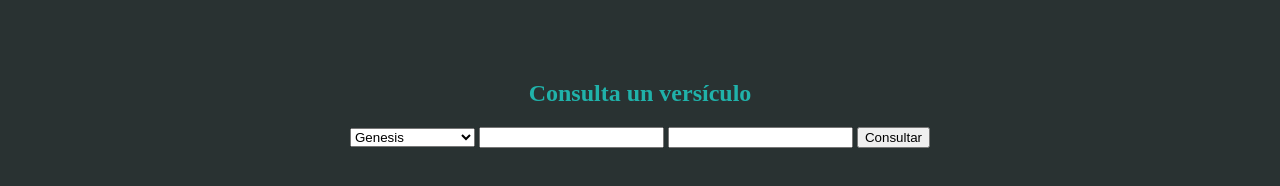
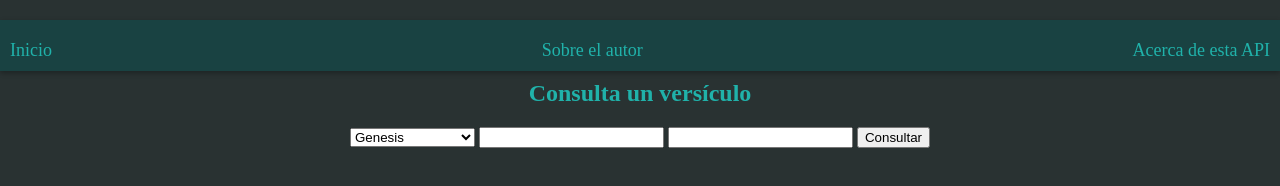
Before and after one commit to Alberto-Ricardo/bible_api, a plain HTML site: page index.html in a window 1280 px wide. Drawn offline with Linux system fonts and the light colour scheme; no server answers.

Commit message:
New features and styles added

```diff
--- a/index.html
+++ b/index.html
@@ -9,6 +9,11 @@
     <title>API</title>
 </head>
 <body>
+    <section id="top-section">
+        <div id="inicio">Inicio</div>
+        <div id="Me">Sobre el autor</div>
+        <div id="APIB">Acerca de esta API</div>
+    </section>
     <section>
             <h1>Consulta un versículo</h1>
             <select name="" id="libro">
--- a/styles.css
+++ b/styles.css
@@ -10,3 +10,99 @@ section {
 p {
     font-size: 2rem;
 }
+
+
+footer {
+    color:white;
+    background-color: green;
+}
+
+
+#top-section {
+    text-align:center;
+    display: flex;
+    flex-direction: row;
+    justify-content: space-between;
+    margin-top: 20px;
+    font-size:large;
+    position: fixed;
+    top: 0;
+    left: 0;
+    right: 0;
+    background-color: rgb(25, 66, 66);
+    padding: 10px;
+    box-shadow: 0px 2px 5px rgba(0, 0, 0, 0.3);
+}
+
+#inicio, #APIB, #Me {
+    margin-top: 10px;
+    text-align: left;
+    color: lightseagreen;
+}
+
+#Me {
+    text-align: right;
+}
+
+/*
+#top-section {
+    display: flex;
+    flex-direction: row;
+    justify-content: space-between;
+    align-items: center;
+    padding: 10px;
+    background-color:blueviolet;
+    top: 0;
+
+  }
+  */
+
+/*
+
+  #inicio, #Me, #APIB {
+    font-size: 1.2rem;
+    color: lightseagreen;
+
+  }
+
+  #inicio a, #Me a, #APIB a {
+    text-decoration: none;
+    color: inherit;
+
+  }
+
+  @media screen and (max-width: 768px) {
+    #top-section {
+      flex-direction: column;
+      justify-content: center;
+    }
+
+    #inicio, #Me, #APIB {
+      margin: 5px 0;
+      text-align: center;
+    }
+  }
+
+*/
+/*
+
+#top-section {
+    text-align:center ;
+    display: flex;
+    flex-direction: row;
+    justify-content: space-evenly;
+    margin-top: 20px;
+    font-size:large;
+
+
+}
+#inicio, #APIB, #Me {
+    flex:content;
+    margin-top: 10px;
+    text-align: left;
+    color: lightseagreen;
+}
+
+#Me {
+    justify-content: right;
+}
```
